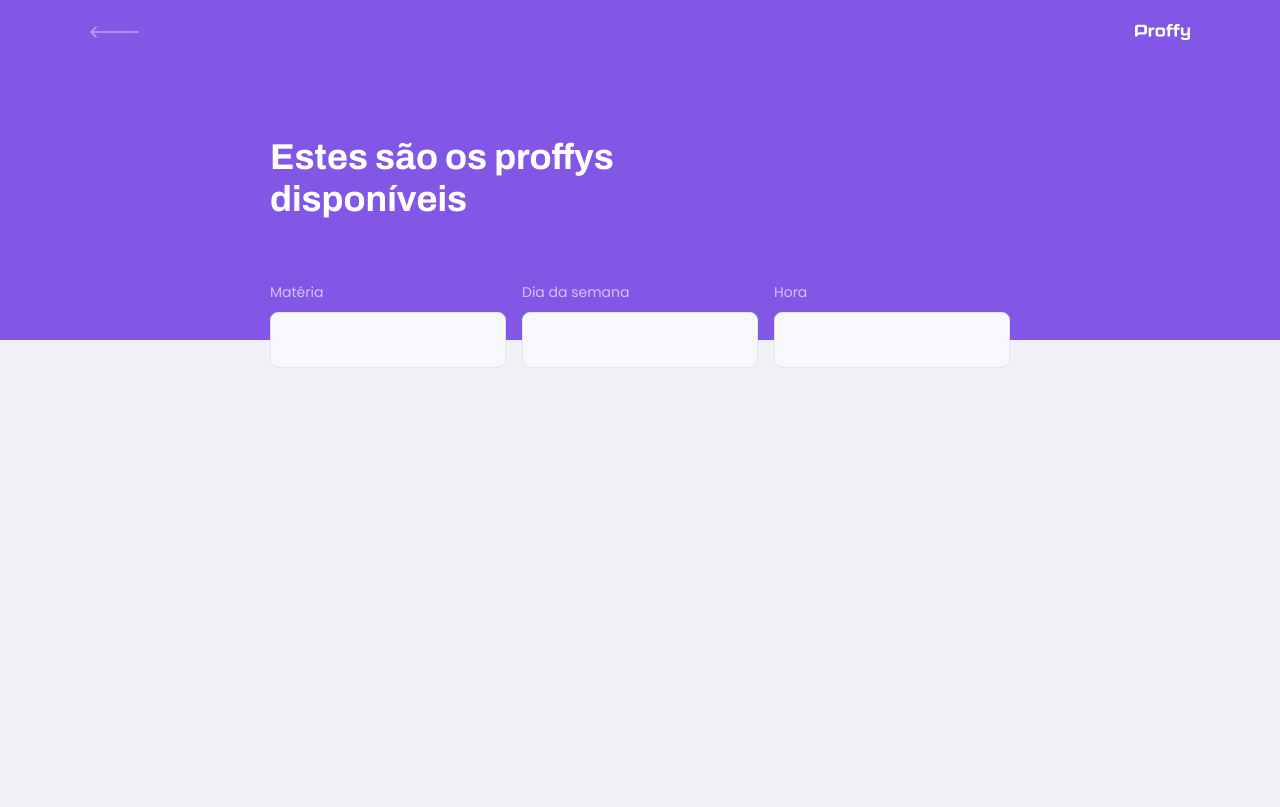
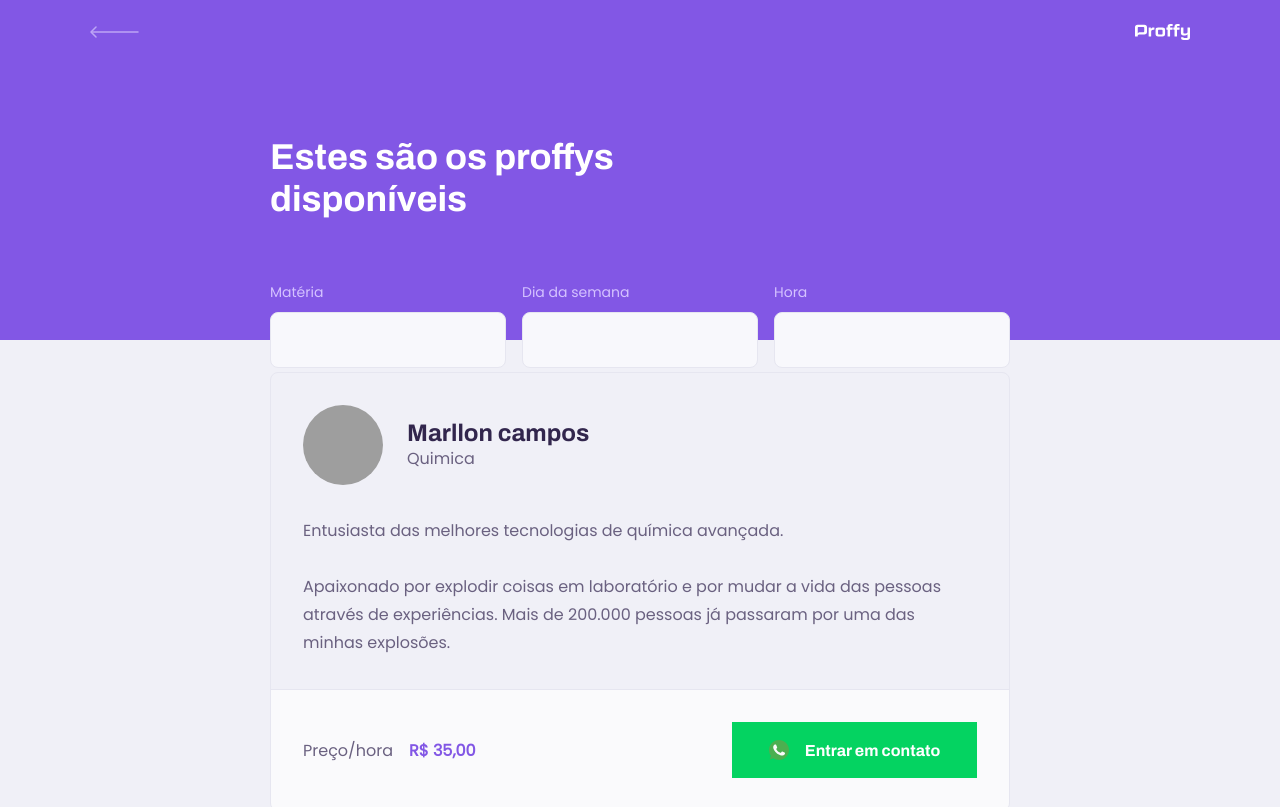
Before and after one commit to MarllonCampos/Next-level-week-Starter-FrontEnd-Web, a React (Create React App) app: page /study in a window 1280 px wide. Shown: the top 807 px of the page. Built offline with nearby package versions, Linux system fonts and the light colour scheme; grey boxes are pictures that could not be loaded.

Commit message:
Criado novo component teacher-item e estilizado o component

```diff
--- a/src/assets/styles/global.css
+++ b/src/assets/styles/global.css
@@ -48,6 +48,7 @@
 button,
 textarea {
   font: 500 1.6rem Poppins;
+  color:var(--color-text-base);
 }
 
 .container {
--- /dev/null
+++ b/src/components/TeacherItem/index.tsx
@@ -0,0 +1,42 @@
+import React from 'react'
+import whatsappIcon from '../../assets/images/icons/whatsapp.svg'
+import './styles.css'
+function TeacherItem(){
+    return(
+        <article className="teacher-item">
+          <header>
+            <img
+              src="https://avatars0.githubusercontent.com/u/52542050?s=460&u=89863cb30413d677d5d075802ead3e4871901c28&v=4://github.com/account"
+              alt="MarllonCampos"
+            />
+            <div>
+              <strong>Marllon campos</strong>
+              <span>Quimica</span>
+            </div>
+          </header>
+
+          <p>
+            Entusiasta das melhores tecnologias de química avançada.
+            <br /> <br /> Apaixonado por explodir coisas em laboratório e por
+            mudar a vida das pessoas através de experiências. Mais de 200.000
+            pessoas já passaram por uma das minhas explosões.
+          </p>
+
+          <footer>
+            <p>
+              Preço/hora
+              <strong>R$ 35,00</strong>
+            </p>
+            <button type="button">
+              <img src={whatsappIcon} alt="Whatsapp"/>
+              Entrar em contato
+            </button>
+          </footer>
+        </article>
+    )
+}
+
+
+
+
+export default TeacherItem;
--- /dev/null
+++ b/src/components/TeacherItem/styles.css
@@ -0,0 +1,102 @@
+.teacher-item {
+  background: var(--color-box-based);
+  border: 1px solid var(--color-line-in-white);
+  border-radius: 0.8rem;
+  margin-top: 2, 4rem;
+  overflow: hidden;
+}
+
+.teacher-item header {
+  padding: 3.2rem 2rem;
+  display: flex;
+  align-items: center;
+}
+
+.teacher-item header img {
+  width: 8rem;
+  height: 8rem;
+  border-radius: 50%;
+}
+
+.teacher-item header div {
+  margin-left: 2.4rem;
+}
+
+.teacher-item header div strong {
+  font: 700 2.4rem Archivo;
+  display: block;
+  color: var(--color-text-title);
+}
+
+.teacher-item header div strong span {
+  font-size: 1.6rem;
+  display: block;
+  margin-top: 0.4rem;
+}
+
+.teacher-item > p {
+  padding: 0 2rem;
+  font-size: 1.6rem;
+  line-height: 2.8rem;
+}
+
+.teacher-item footer {
+  padding: 3.2rem 2rem;
+  background: var(--color-box-footer);
+  border-top: 1px solid var(--color-line-in-white);
+  margin-top: 3.2rem;
+  display: flex;
+  align-items: center;
+  justify-content: space-between;
+}
+
+.teacher-item footer p strong {
+  color: var(--color-primary);
+  font-size: 1.6rem;
+  display: block;
+}
+
+.teacher-item footer button {
+  width: 20rem;
+  height: 5.6rem;
+  background: var(--color-secundary);
+  color: var(--color-button-text);
+  border: 0;
+  background-repeat: 0.8rem;
+  cursor: pointer;
+  font: 700 1.4rem Archivo;
+  display: flex;
+  align-items: center;
+  justify-content: space-evenly;
+  transition: 0.2s;
+}
+
+.teacher-item footer button:hover {
+  background: var(--color-secundary-dark);
+}
+
+@media (min-width: 700px) {
+  .teacher-item header,
+  .teacher-item footer {
+    padding: 3.2rem;
+  }
+
+  .teacher-item > p {
+    padding: 0 3.2rem;
+  }
+
+  .teacher-item footer p strong {
+    display: initial;
+    margin-left: 1.6rem;
+  }
+
+  .teacher-item footer button {
+    width: 24.5rem;
+    font-size: 1.6rem;
+    justify-content: center;
+  }
+
+  .teacher-item footer button img {
+    margin-right: 1.6rem;
+  }
+}
--- a/src/pages/TeacherList/index.tsx
+++ b/src/pages/TeacherList/index.tsx
@@ -1,8 +1,9 @@
 import React from "react";
 import PageHeader from "../../components/PageHeader";
 import "./styles.css";
+import TeacherItem from "../../components/TeacherItem";
 
-function TeacherList() {
+function TeacherList(){
   return (
     <div id="page-teacher-list" className="container">
       <PageHeader title="Estes são os proffys disponíveis">
@@ -23,6 +24,13 @@
           </div>
         </form>
       </PageHeader>
+
+      <main>
+       <TeacherItem/>
+       <TeacherItem/>
+       <TeacherItem/>
+       <TeacherItem/>
+      </main>
     </div>
   );
 }
--- a/src/pages/TeacherList/styles.css
+++ b/src/pages/TeacherList/styles.css
@@ -46,6 +46,13 @@
   bottom: 0;
 }
 
+#page-teacher-list main {
+  margin: 3.2rem auto;
+  width: 90%;
+}
+
+
+
 @media (min-width: 700px) {
   #page-teacher-list {
     max-width: 100vw;
@@ -62,4 +69,13 @@
   #search-teachers .input-block + .input-block {
     margin-top: 0;
   }
+
+  #page-teacher-list main {
+    padding: 3.2rem 0;
+    max-width: 740px;
+    margin: 0 auto;
+  }
+
+
+
 }
```
